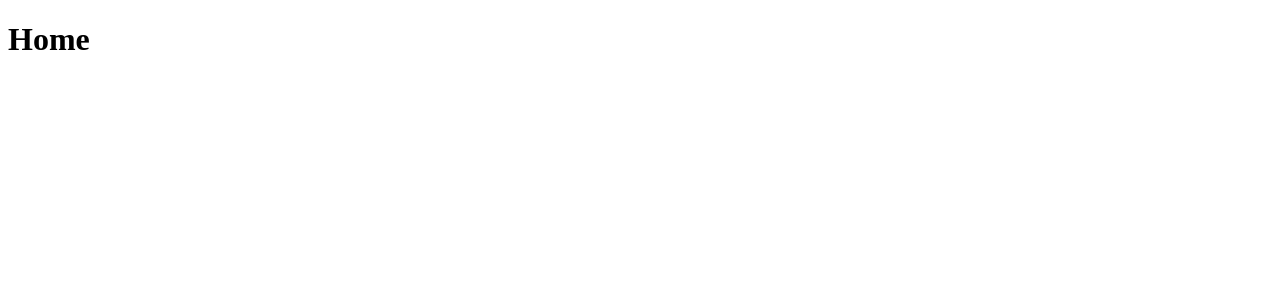
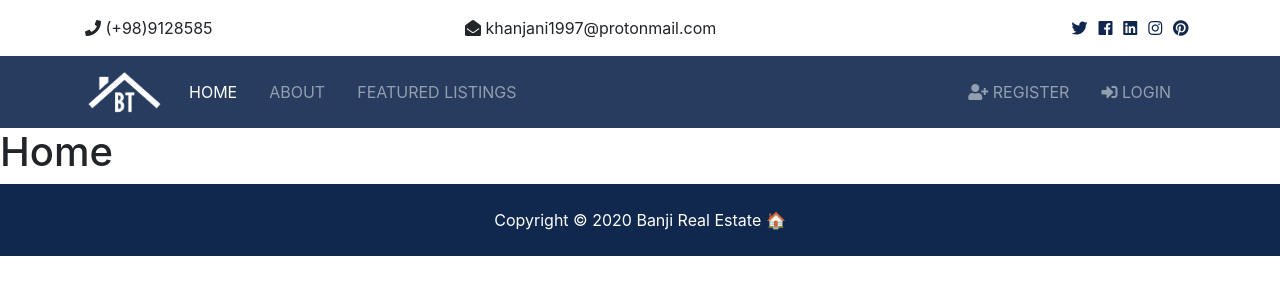
Before and after one commit to banji220/real_state_Django, a Django app: page / in a window 1280 px wide. Before the commit the part shown is almost empty. Shown: the top 300 px of the page. Run offline with Django 3.2, Linux system fonts and the light colour scheme.

Commit message:
Added topbar, navbar and footer to the partial

```diff
--- a/templates/base.html
+++ b/templates/base.html
@@ -1,16 +1,112 @@
+{% load static %}
 <!DOCTYPE html>
 <html>
   <head>
-        <meta charset="utf-8">
-        <meta http-equiv="X-UA-Compatible" content="IE=edge">
+    <meta charset="utf-8" />
+    <meta http-equiv="X-UA-Compatible" content="IE=edge" />
+    <!-- Font Awesome -->
+    <link rel="stylesheet" href="{% static 'css/all.css' %}" />
+    <!-- Bootstrap -->
+    <link rel="stylesheet" href="{% static 'css/bootstrap.css' %}" />
+    <!-- Custom -->
+    <link rel="stylesheet" href="{% static 'css/style.css' %}" />
+    <!-- Lightbox -->
+    <link rel="stylesheet" href="{% static 'css/lightbox.min.css' %}" />
+
     <title>BT Real State</title>
-        <meta name="description" content="">
-        <meta name="viewport" content="width=device-width, initial-scale=1">
-        <link rel="stylesheet" href="">
+    <meta name="description" content="" />
+    <meta name="viewport" content="width=device-width, initial-scale=1" />
+    <link rel="stylesheet" href="" />
   </head>
   <body>
+    <!-- Top Bar -->
+    <section id="top-bar" class="p-3">
+      <div class="container">
+        <div class="row">
+          <div class="col-md-4">
+            <i class="fas fa-phone"></i> (+98)9128585
+          </div>
+          <div class="col-md-4">
+            <i class="fas fa-envelope-open"></i> khanjani1997@protonmail.com
+          </div>
+          <div class="col-md-4">
+            <div class="social text-right">
+              <a href="#">
+                <i class="fab fa-twitter"></i>
+              </a>
+              <a href="#">
+                <i class="fab fa-facebook"></i>
+              </a>
+              <a href="#">
+                <i class="fab fa-linkedin"></i>
+              </a>
+              <a href="#">
+                <i class="fab fa-instagram"></i>
+              </a>
+              <a href="#">
+                <i class="fab fa-pinterest"></i>
+              </a>
+            </div>
+          </div>
+        </div>
+      </div>
+    </section>
+
+    <!-- Navbar -->
+    <nav class="navbar navbar-expand-lg navbar-dark bg-primary sticky-top">
+      <div class="container">
+        <a class="navbar-brand" href="index.html">
+          <img src="assets/img/logo.png" class="logo" alt="" />
+        </a>
+        <button
+          class="navbar-toggler"
+          type="button"
+          data-toggle="collapse"
+          data-target="#navbarNavAltMarkup"
+        >
+          <span class="navbar-toggler-icon"></span>
+        </button>
+        <div class="collapse navbar-collapse" id="navbarNavAltMarkup">
+          <ul class="navbar-nav">
+            <li class="nav-item active mr-3">
+              <a class="nav-link" href="index.html">Home</a>
+            </li>
+            <li class="nav-item mr-3">
+              <a class="nav-link" href="about.html">About</a>
+            </li>
+            <li class="nav-item mr-3">
+              <a class="nav-link" href="listings.html">Featured Listings</a>
+            </li>
+          </ul>
+
+          <ul class="navbar-nav ml-auto">
+            <li class="nav-item mr-3">
+              <a class="nav-link" href="register.html">
+                <i class="fas fa-user-plus"></i> Register</a
+              >
+            </li>
+            <li class="nav-item mr-3">
+              <a class="nav-link" href="login.html">
+                <i class="fas fa-sign-in-alt"></i>
+
+                Login</a>
+            </li>
+          </ul>
+        </div>
+      </div>
+    </nav>
+
     {% block content %}
     {% endblock content %}
-        <script src="" async defer></script>
+
+    <!-- Footer -->
+    <footer id="main-footer" class="py-4 bg-primary text-white text-center">
+      Copyright &copy;
+      <span class="year"></span> Banji Real Estate 🏠
+    </footer>
+    <script src="{% static 'js/jquery-3.3.1.min.js' %}"></script>
+    <script src="{% static 'js/bootstrap.bundle.min.js' %}"></script>
+    <script src="{% static 'js/lightbox.min.js' %}"></script>
+    <script src="{% static 'js/main.js' %}"></script>
   </body>
 </html>
```
Lines whose indentation alone changed are shown as unchanged.
